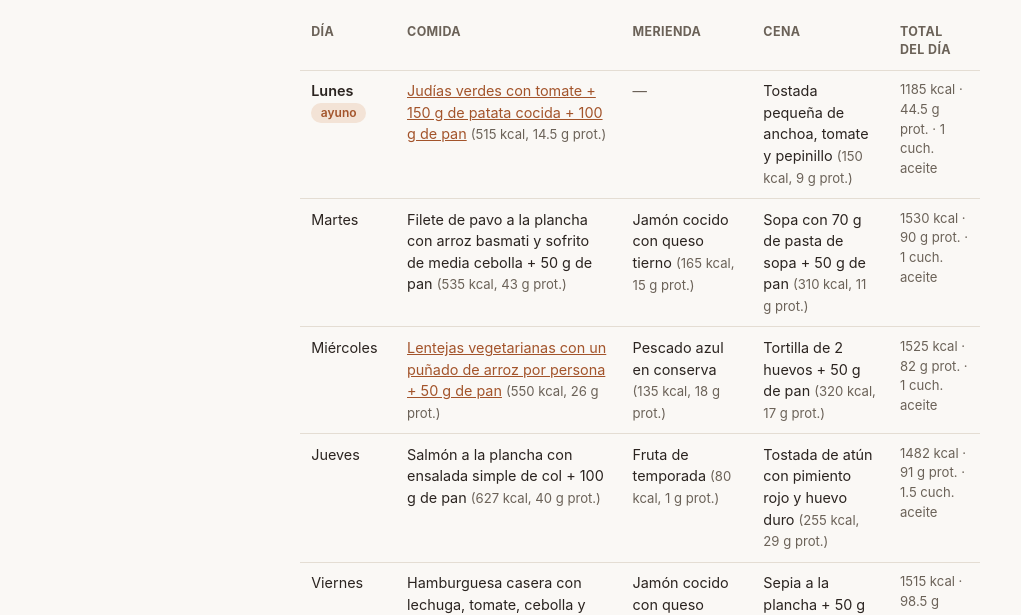
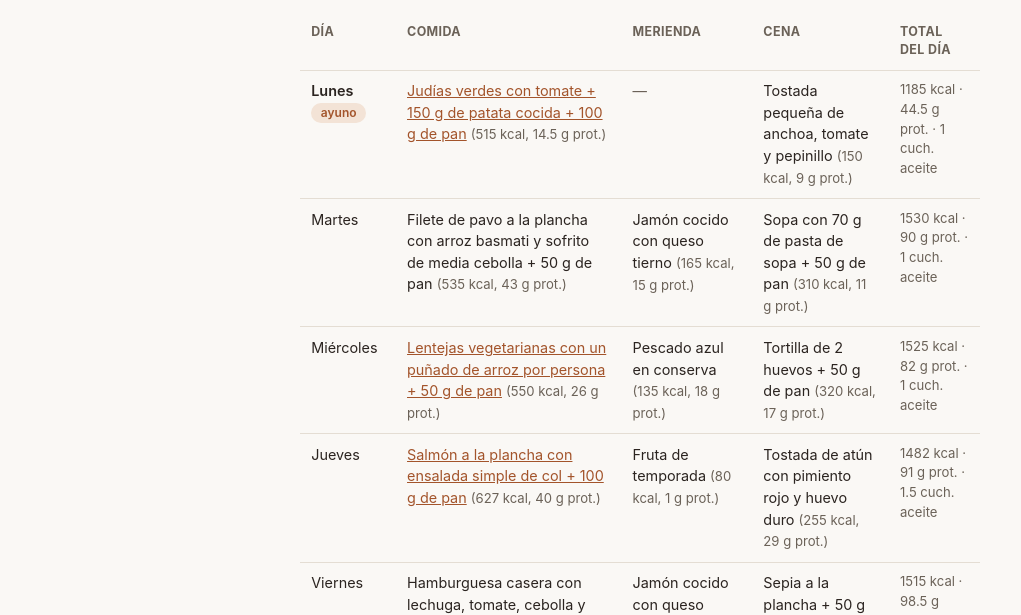
Before and after one commit to rmunoz/recetario, a plain HTML site: page docs/plan/2026-semana47.html in a window 1280 px wide. Shown: the part 135-750 px from the top of the page, without its empty margins (0-1021 px from the left). Drawn offline with Linux system fonts and the light colour scheme.

Commit message:
planificador: enlaza la ensalada simple de col del jueves
Co-Authored-By: Claude Sonnet 5 <noreply@anthropic.com>

```diff
--- a/docs/plan/2026-semana47.html
+++ b/docs/plan/2026-semana47.html
@@ -37,7 +37,7 @@
 </tr>
 <tr>
   <td>Jueves</td>
-  <td>Salmón a la plancha con ensalada simple de col + 100 g de pan <span class="plan-meal-stats">(627 kcal, 40 g prot.)</span></td>
+  <td><a href="../recetas/ensalada-simple-de-col.html">Salmón a la plancha con ensalada simple de col + 100 g de pan</a> <span class="plan-meal-stats">(627 kcal, 40 g prot.)</span></td>
   <td>Fruta de temporada <span class="plan-meal-stats">(80 kcal, 1 g prot.)</span></td>
   <td>Tostada de atún con pimiento rojo y huevo duro <span class="plan-meal-stats">(255 kcal, 29 g prot.)</span></td>
   <td class="plan-total">1482 kcal &middot; 91 g prot. &middot; 1.5 cuch. aceite</td>
```
Also changed, not shown: 1 other file.
